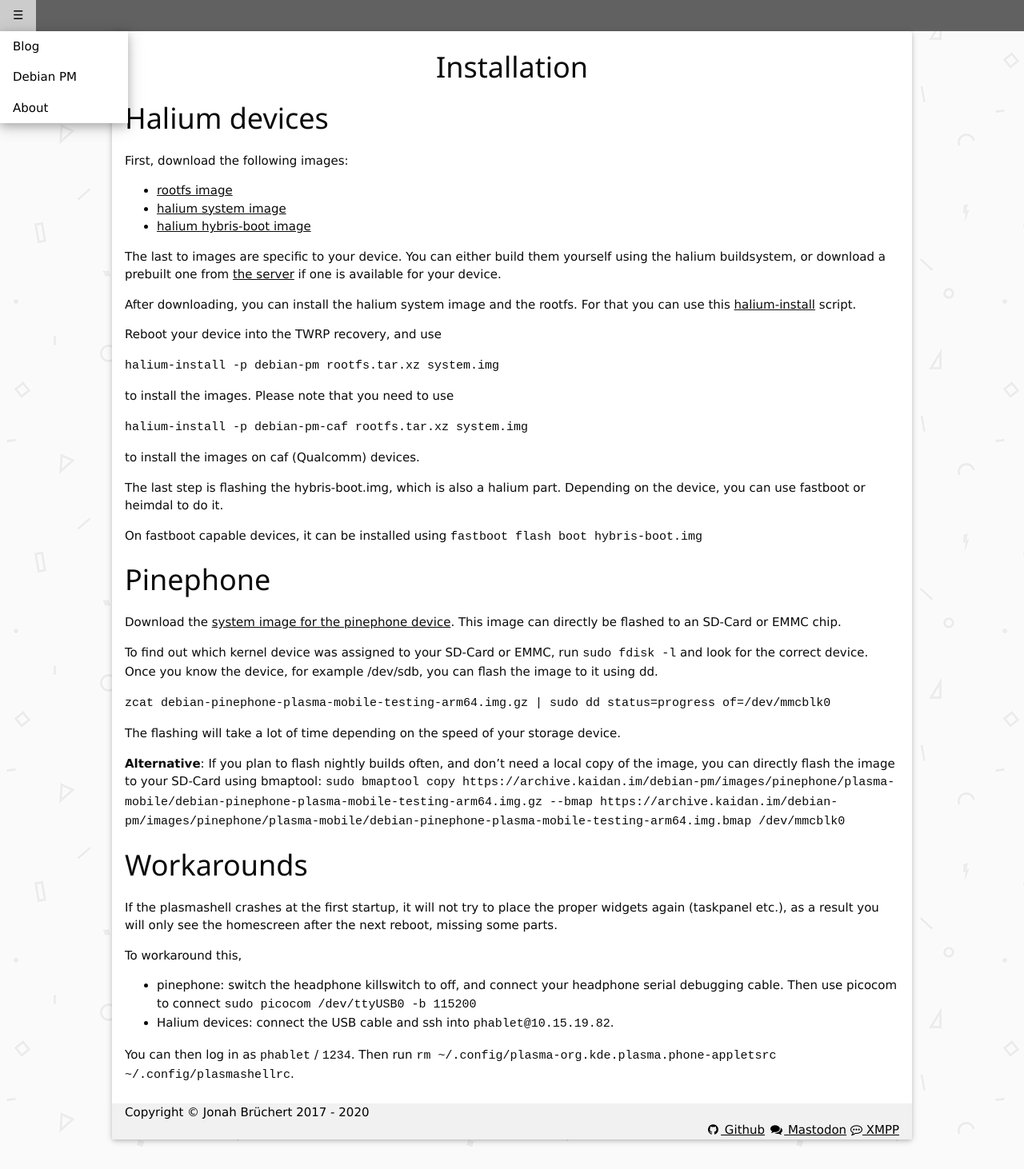
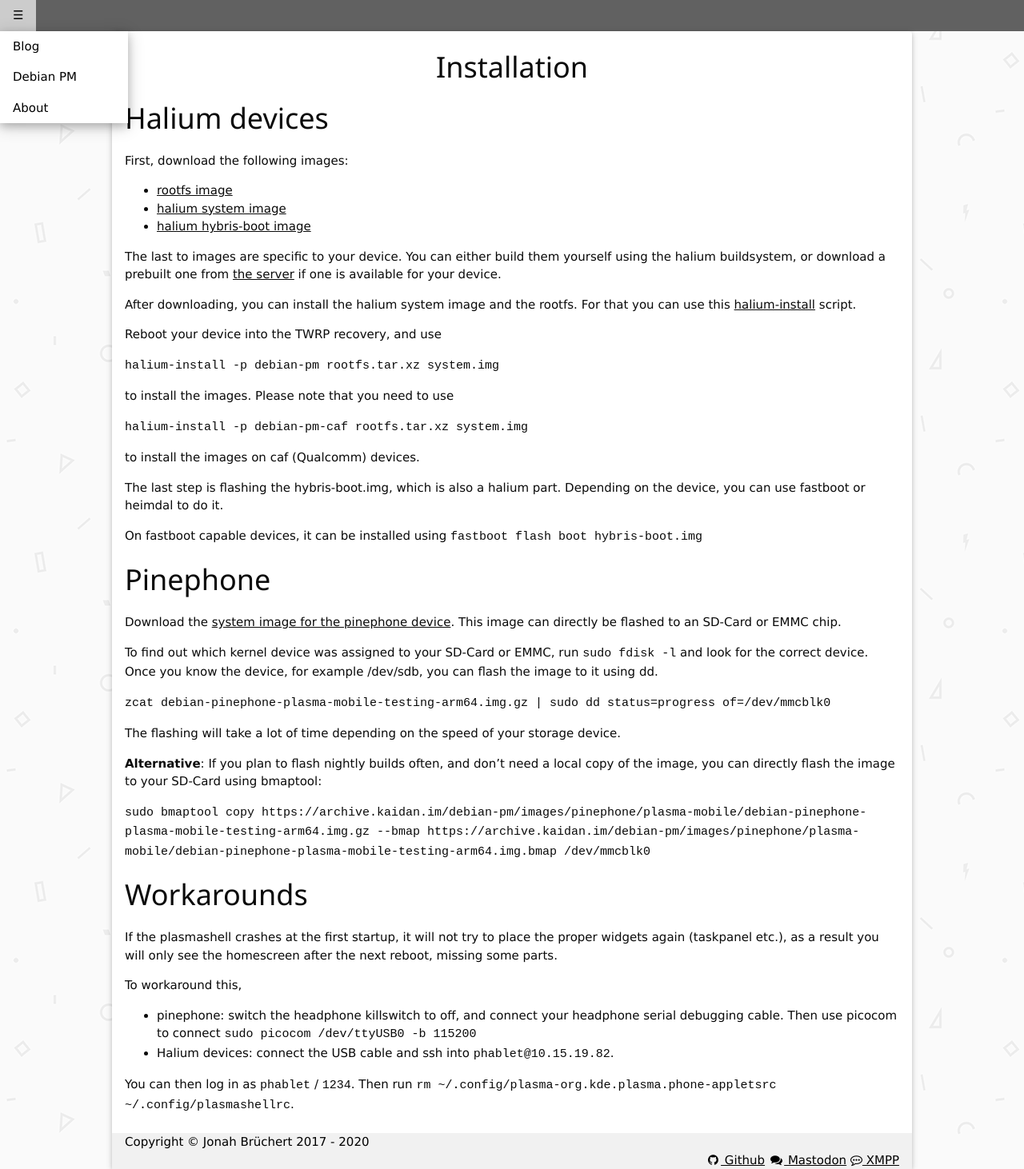
Before and after one commit to jbbgameich/jbbgameich.github.io, a Jekyll site: the page built from debian-pm/install.md, in a window 1280 px wide. Shown: the whole page at 80% size. Built offline with Jekyll 4.4.1, drawn with Linux system fonts in a browser that asks for light colours.

Commit message:
Fix code block

````diff
--- a/debian-pm/install.md
+++ b/debian-pm/install.md
@@ -47,7 +47,8 @@
 
 **Alternative**: If you plan to flash nightly builds often, and don't need a local copy of the image, you can directly flash
 the image to your SD-Card using bmaptool:
-``sudo bmaptool copy https://archive.kaidan.im/debian-pm/images/pinephone/plasma-mobile/debian-pinephone-plasma-mobile-testing-arm64.img.gz --bmap https://archive.kaidan.im/debian-pm/images/pinephone/plasma-mobile/debian-pinephone-plasma-mobile-testing-arm64.img.bmap /dev/mmcblk0``
+
+```sudo bmaptool copy https://archive.kaidan.im/debian-pm/images/pinephone/plasma-mobile/debian-pinephone-plasma-mobile-testing-arm64.img.gz --bmap https://archive.kaidan.im/debian-pm/images/pinephone/plasma-mobile/debian-pinephone-plasma-mobile-testing-arm64.img.bmap /dev/mmcblk0```
 
 # Workarounds
 If the plasmashell crashes at the first startup, it will not try to place the proper widgets again (taskpanel etc.), as a result you will only see the homescreen after the next reboot, missing some parts.
````
